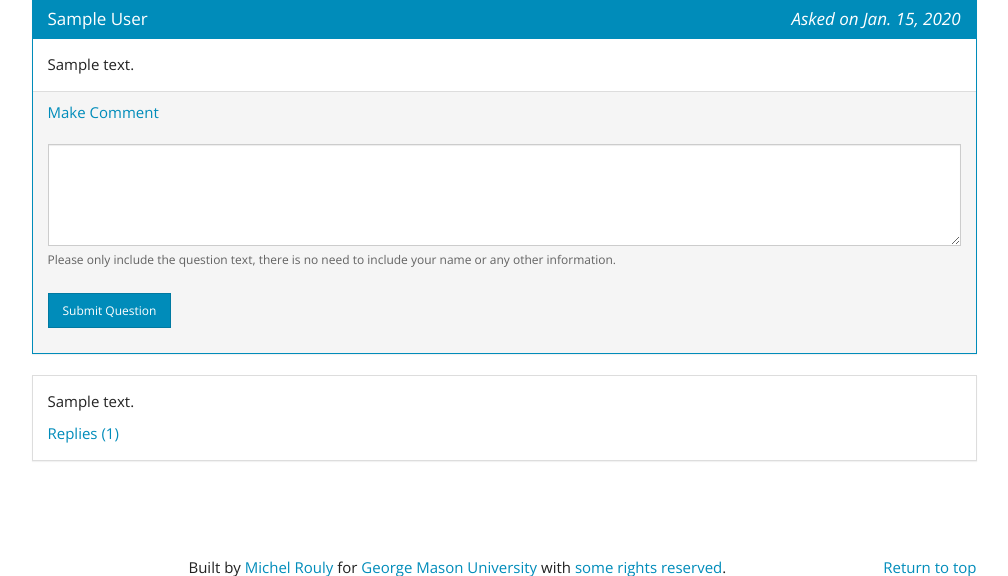
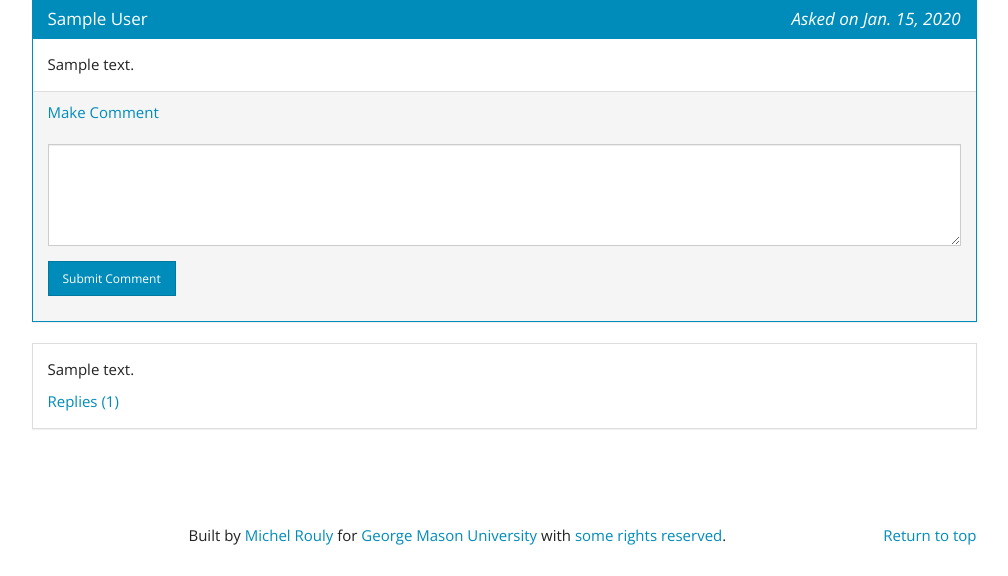
Before and after one commit to jrouly/research-questions, a Django app: page /question/1 in a window 1280 px wide, after a click on "Make Comment". Shown: the part 274-850 px from the top of the page, without its empty margins (136-1144 px from the left). After the commit the page ends 819 px from the top, so only its background shows below. Run offline with Django 3.2, Linux system fonts and the light colour scheme; tables that the repository leaves empty hold one stand-in row (values such as "Sample post").

Commit message:
Removed helper text, named submit button.

```diff
--- a/researchquestions/templates/comment_form.html
+++ b/researchquestions/templates/comment_form.html
@@ -9,7 +9,7 @@
           <label class="control-label">
             {% for error in comment_form.text.errors %}
               {{error}}
-            {%endfor%}
+            {% endfor %}
           </label>
       {% else %}
       <div class="form-group">
@@ -19,16 +19,13 @@
           <br />
           {{ comment_form.text }}
 
-          <span class="help-block">
-            Please only include the question text, there is no need to
-            include your name or any other information.
-          </span>
         </div>
       </div>
 
       <div class="form-group">
         <div class="col-lg-12">
-          <input type="submit" class="btn btn-primary" value="Submit Question" />
+          <input type="submit" name="comment_sub" class="btn btn-primary"
+          value="Submit Comment" />
         </div>
       </div>
     </fieldset>
```
